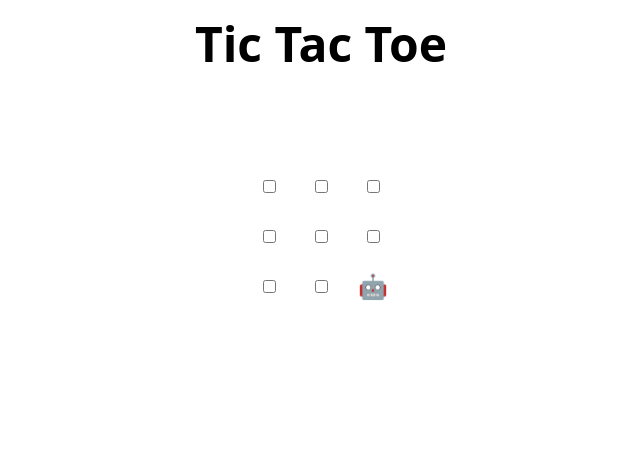
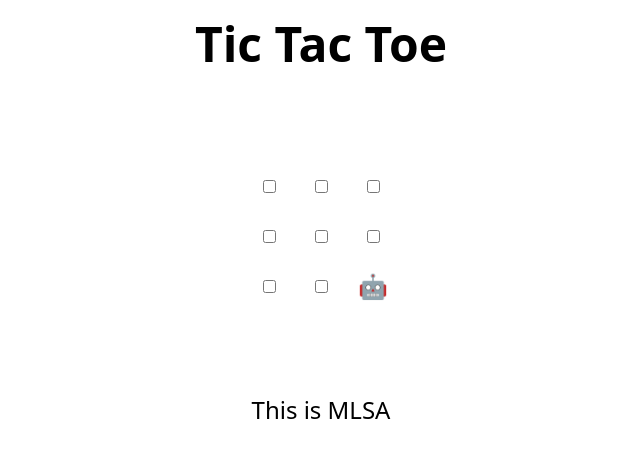
Before and after one commit to Ashir-Ali-Shah/MLSA_Task2, a plain HTML site: page index.html in a window 1280 px wide. Shown: the whole page, without its empty margins (319-959 px from the left). Drawn offline with Linux system fonts and the light colour scheme.

Commit message:
Update index.html
MLSA Technical Onboarding

```diff
--- a/index.html
+++ b/index.html
@@ -47,6 +47,7 @@
   </tr>
 </table>
 
+<p> This is MLSA </p>
 <h2 hidden>Game over, refresh to play again 🧑‍💻 🤖!</h2>
 
 <script>
```
